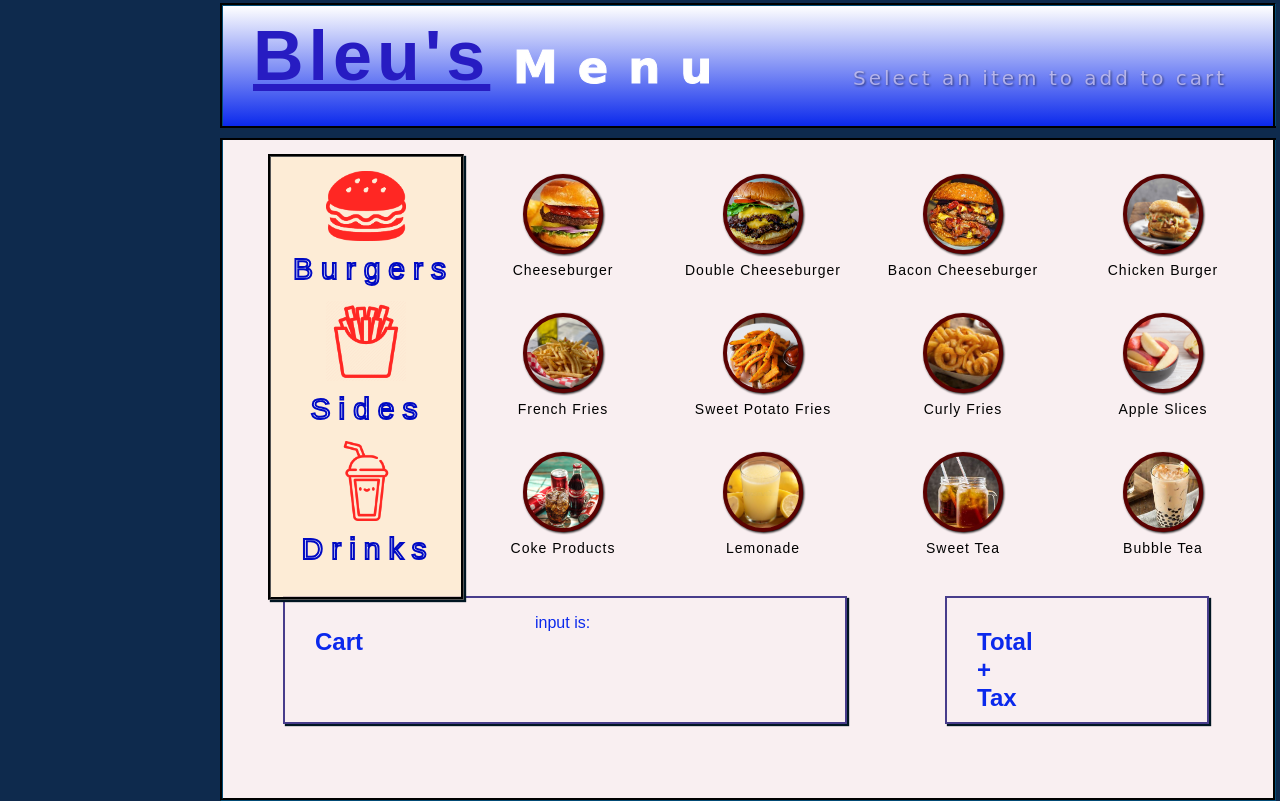
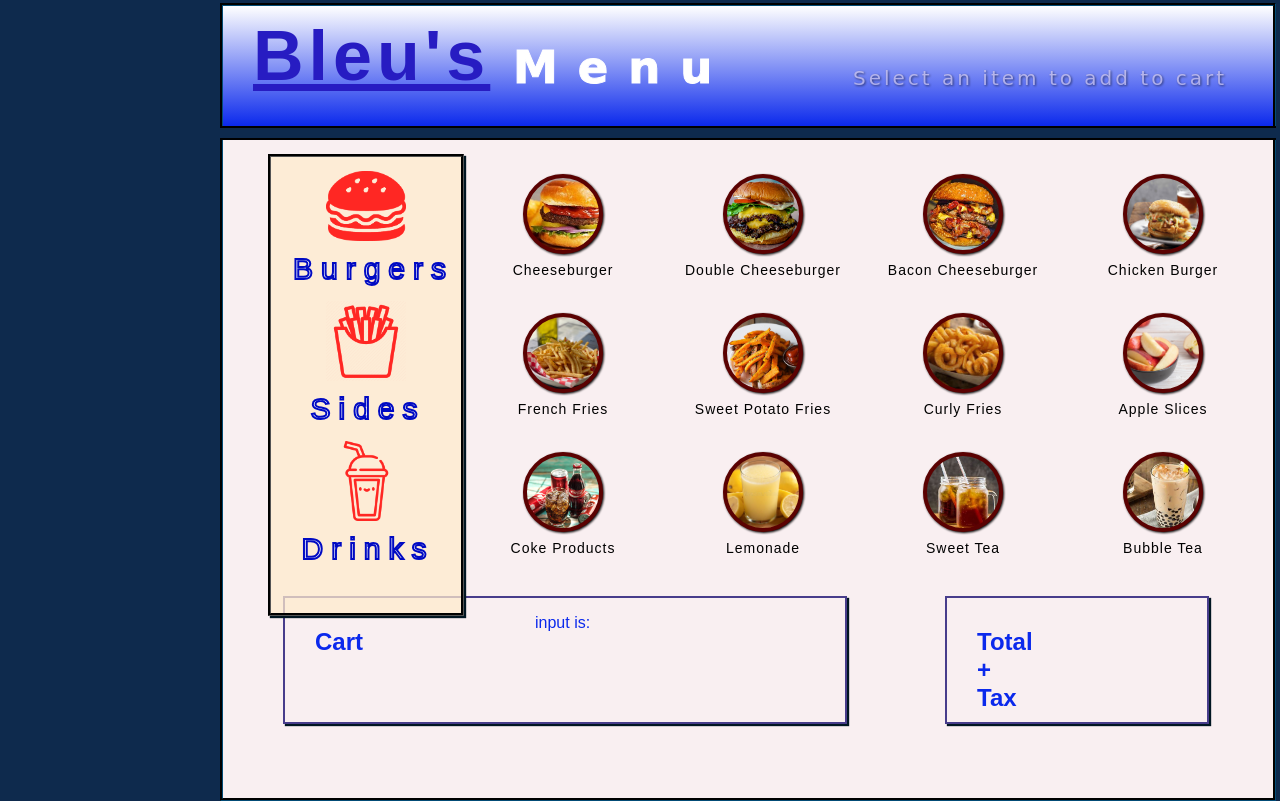
Before and after one commit to GMj86/flaskapp-borger, a Flask app: page / in a window 1280 px wide; the page is wider, and only the part inside the window is pictured. Run offline with Flask 2, Linux system fonts and the light colour scheme.

Commit message:
Update some.css

```diff
--- a/static/some.css
+++ b/static/some.css
@@ -171,7 +171,7 @@ height: 12vh;
 .foodtypes {
     position: absolute;
     width:150px;
-    height:52vh;
+    height:54vh;
     left:45px;
     top: 148px;
     padding: 20px;
```
